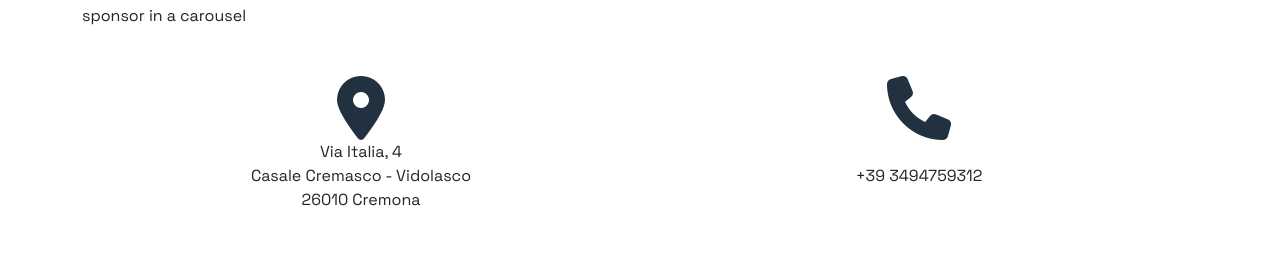
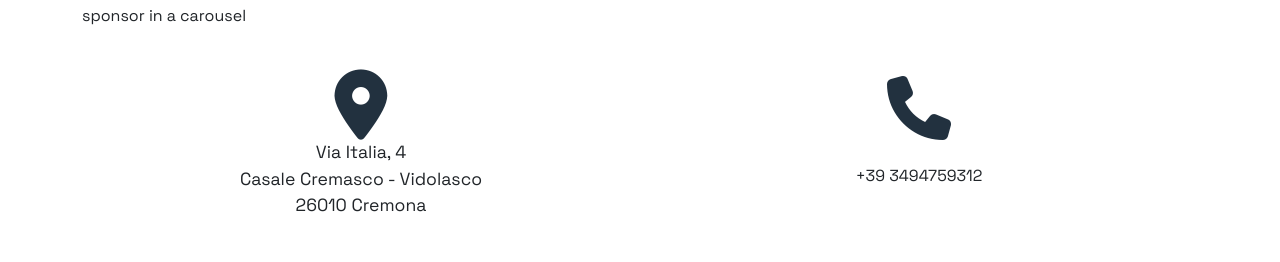
Before and after one commit to gluke0/studio-tecnico-pm, a Vue app: page / in a window 1280 px wide. In both pictures the pointer is over the element 361 px from the left and 1781 px from the top of the page. Shown: the part 1638-1900 px from the top of the page. Built offline with nearby package versions, Linux system fonts and the light colour scheme.

Commit message:
contacts scale on hover

```diff
--- a/src/components/views/contacts.vue
+++ b/src/components/views/contacts.vue
@@ -56,4 +56,8 @@ export default {
     width: 50%;
 }
 
+.icons:hover{
+    transform: scale(1.1);
+}
+
 </style>
```
